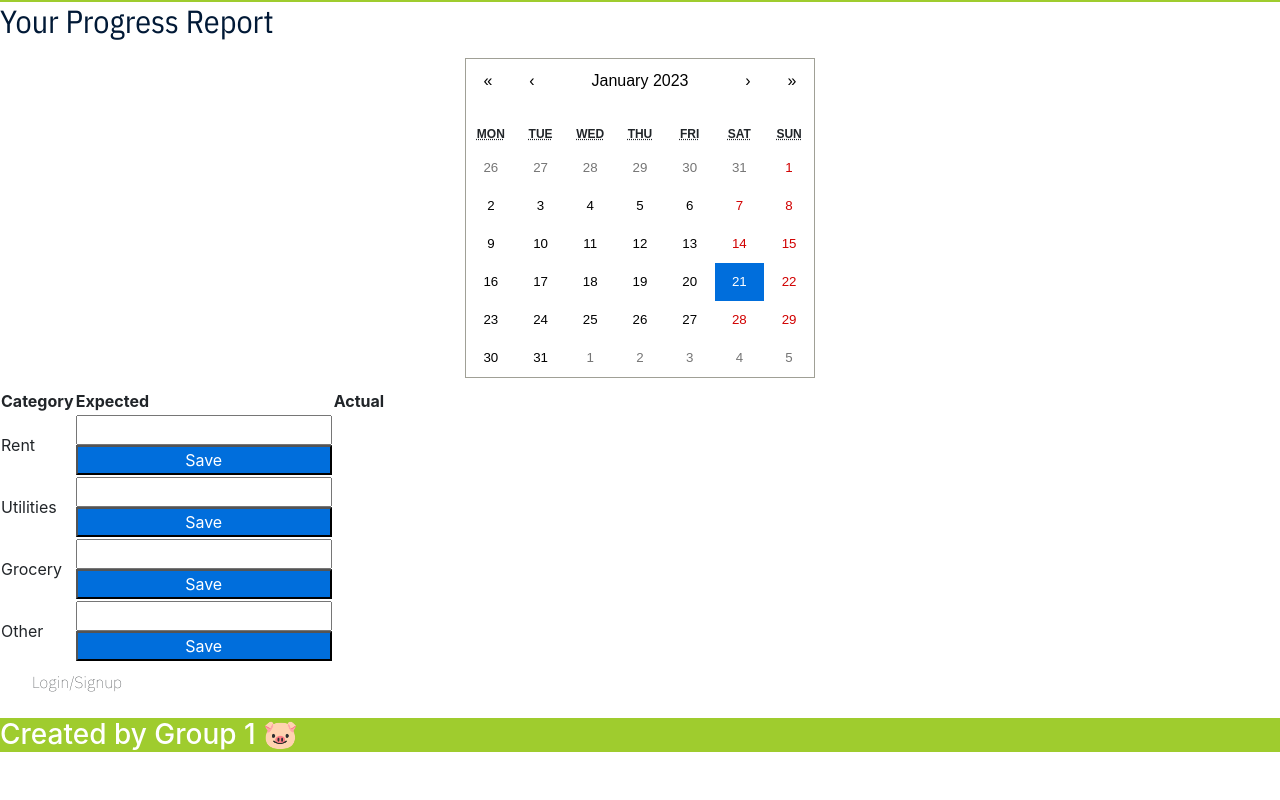
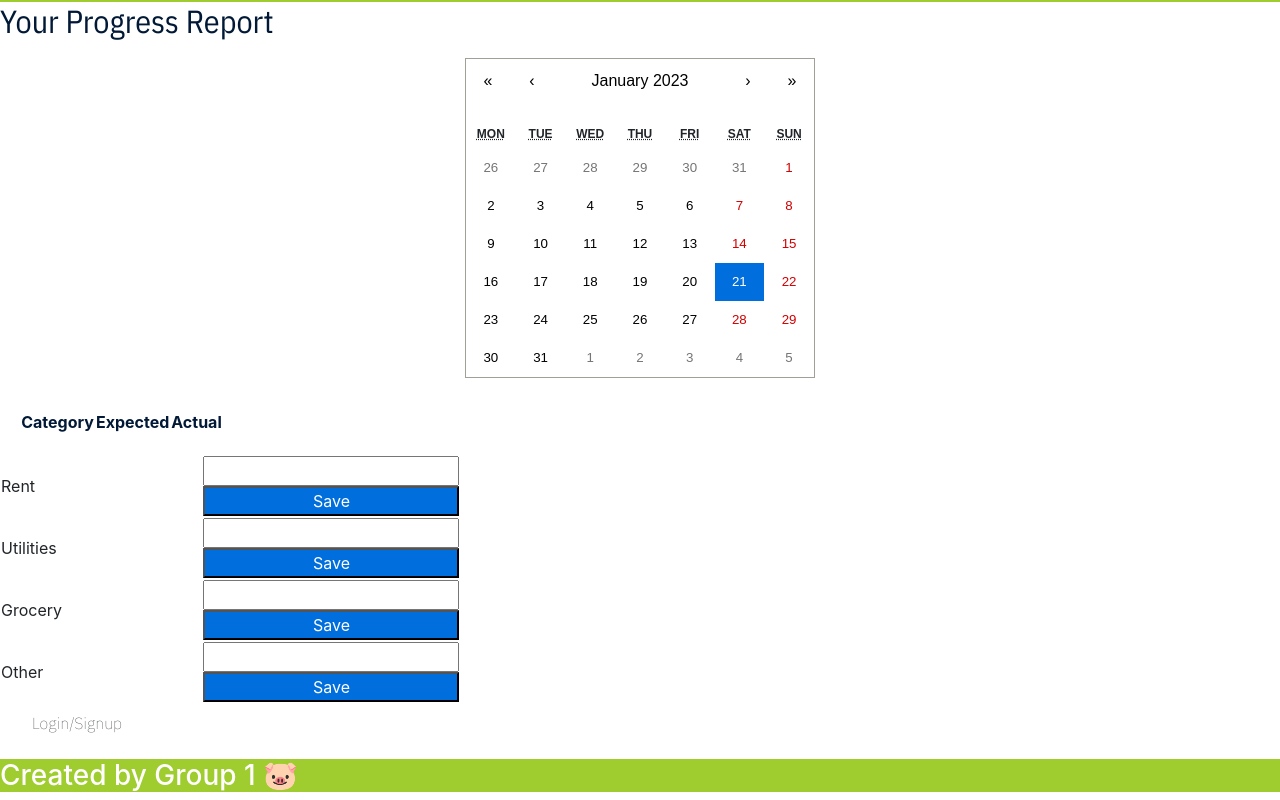
Before and after one commit to emsaw721/stacks-on-stacks, a React (Create React App) app in the folder client/: page /planner in a window 1280 px wide. Shown: the part 825-1625 px from the top of the page. Before the commit the page ends 1585 px from the top, so only its background shows below. Built offline with nearby package versions, Linux system fonts and the light colour scheme; no server answers.

Commit message:
formatting table on former planner page not working. switching to a BUNCH of divs

```diff
--- a/client/src/pages/Planner.js
+++ b/client/src/pages/Planner.js
@@ -53,9 +53,9 @@ const changeOther = (event) => {
             <table>
                <thead>
                 <tr className='maincats'>
-                    <th>Category</th>
-                    <th>Expected</th>
-                    <th>Actual</th>
+                    <th className='main1'>Category</th>
+                    <th className='main2'>Expected</th>
+                    <th className='main3'>Actual</th>
                 </tr>
                 </thead>
                 <tbody>
--- a/client/src/pages/pages.css
+++ b/client/src/pages/pages.css
@@ -26,6 +26,17 @@
     font-family: 'IBM Plex Sans Condensed', sans-serif;
 }
 
+thead .maincats{
+    color: var(--quaternary-color);
+    margin: 10%;
+    display: flex;
+    justify-content: space-between;
+}
+
+.main1 .main2 .main3 {
+    margin: 5%;
+
+}
 .subcats button {
     background-color: var(--septary-color);
     color: var(--tertiary-color);
```
